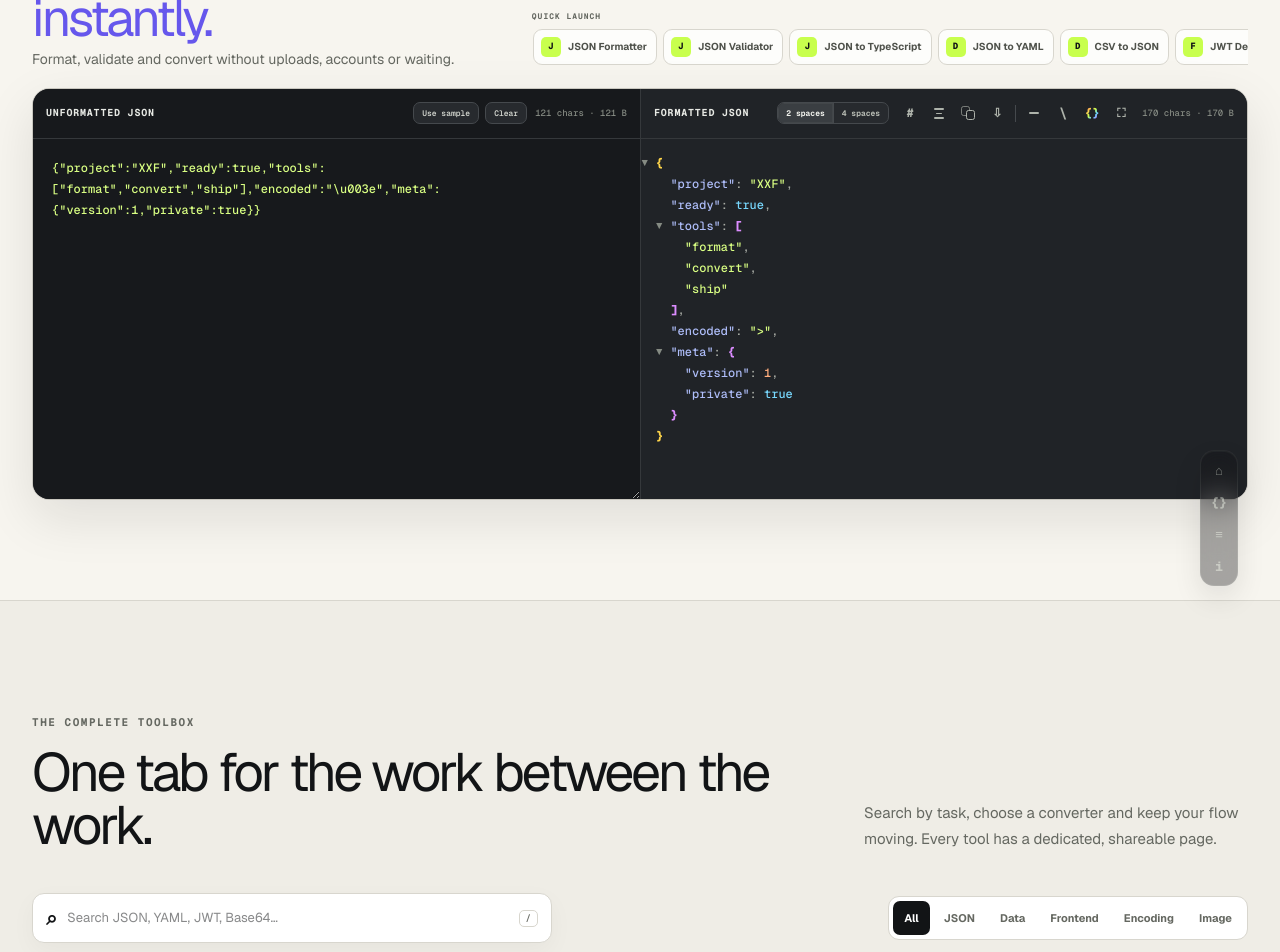
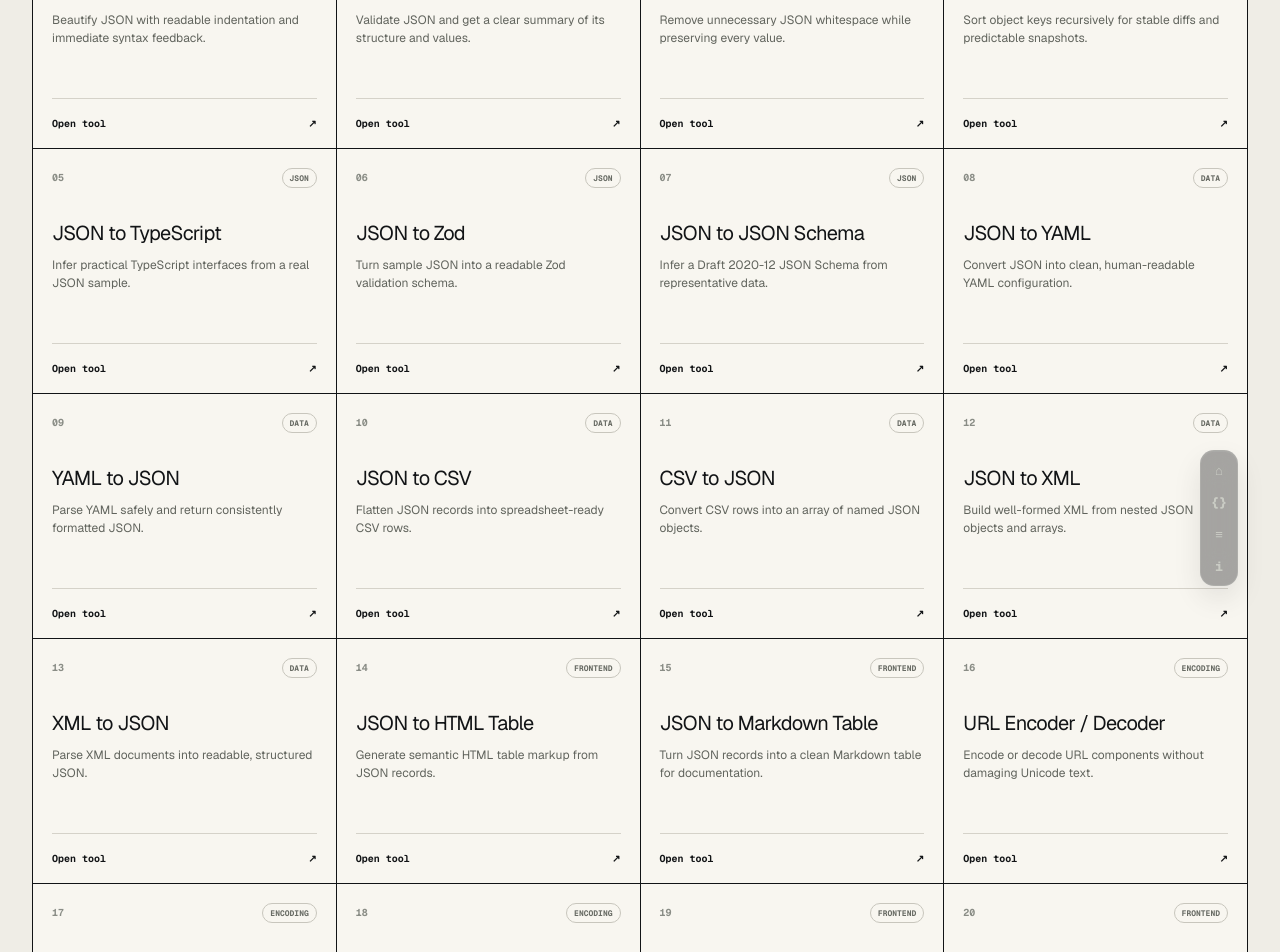
Before and after one commit to sufaith/xxf-json-frontend-toolbox, a Next.js app: page / in a window 1280 px wide. Shown: the part 200-1152 px from the top of the page. Built offline with nearby package versions, Linux system fonts and the light colour scheme.

Commit message:
Simplify homepage to tool catalog

```diff
--- a/app/globals.css
+++ b/app/globals.css
@@ -226,6 +226,12 @@ button, select { cursor: pointer; }
 .editor-panel--output:fullscreen { width: 100vw; height: 100vh; border: 0; background: #202327; }
 .editor-panel--output:fullscreen .output-viewer { height: calc(100svh - 64px) !important; }
 
+.home-tool-directory { min-height: 100svh; background: #efede6; padding-block: 24px 72px; }
+.home-tool-directory__inner { display: grid; gap: 0; }
+.home-tool-directory + .site-footer { display: none; }
+.home-tool-directory .tool-explorer__bar { position: sticky; top: 0; z-index: 12; margin-bottom: 18px; padding-block: 8px; background: rgba(239,237,230,.9); backdrop-filter: blur(14px); }
+.home-tool-directory .category-tabs { width: 100%; }
+.home-tool-directory .category-tabs button { flex: 1 1 0; }
 .tool-explorer__bar { display: flex; align-items: center; justify-content: space-between; gap: 16px; margin-bottom: 23px; }
 .search-box { flex: 1; max-width: 520px; display: flex; align-items: center; gap: 10px; border: 1px solid var(--line); border-radius: 12px; background: white; padding: 0 13px; box-shadow: 0 8px 24px rgba(18,20,22,.04); }
 .search-box > span { font: 800 20px/1 var(--font-mono), monospace; }
@@ -414,6 +420,9 @@ button, select { cursor: pointer; }
   .editor-panel textarea, .output-viewer { height: 245px; }
   .tool-page-workbench { width: calc(100% - 14px); min-height: calc(100svh - 56px); align-items: start; margin-inline: 7px; padding-block: 6px; }
   .tool-page-workbench .editor-panel textarea, .tool-page-workbench .output-viewer { height: clamp(300px, calc(100svh - 165px), 560px); }
+  .home-tool-directory { min-height: calc(100svh - 56px); padding-block: 8px 28px; }
+  .home-tool-directory .tool-explorer__bar { margin-bottom: 10px; padding-block: 5px; }
+  .home-tool-directory .category-tabs button { flex: 0 0 auto; }
   .tool-explorer__bar { align-items: stretch; flex-direction: column; }
   .search-box { max-width: none; }
   .category-tabs { overflow-x: auto; }
--- a/app/page.tsx
+++ b/app/page.tsx
@@ -1,54 +1,21 @@
 import type { Metadata } from "next";
-import Link from "next/link";
 import { ToolExplorer } from "@/components/ToolExplorer";
-import { ToolWorkbench } from "@/components/ToolWorkbench";
-import { guides } from "@/lib/guides";
 import { tools } from "@/lib/tools";
 
 export const metadata: Metadata = {
-  title: "JSON Formatter & Frontend Developer Tools",
+  title: "Browser Tools for JSON, Frontend & Images",
   description:
-    "Format, validate and convert JSON, YAML, CSV, XML, TypeScript, Zod, Base64, JWT and frontend data in your browser. Free and private.",
+    "Browse 25 free JSON, data, frontend, encoding and image tools that run privately in your browser.",
   alternates: { canonical: "/" },
 };
 
-const faqs = [
-  {
-    question: "Are XXF developer tools free?",
-    answer: "Yes. Every converter is free to use without an account, watermark or daily limit.",
-  },
-  {
-    question: "Does XXF upload my JSON or tokens?",
-    answer:
-      "No. Transformations run inside your browser tab. XXF does not receive, store or inspect your source data.",
-  },
-  {
-    question: "Which JSON conversions are supported?",
-    answer:
-      "XXF supports formatting, validation, minification, key sorting and conversion to TypeScript, Zod, JSON Schema, YAML, CSV, XML, HTML and Markdown.",
-  },
-  {
-    question: "Can I use XXF on a phone or tablet?",
-    answer:
-      "Yes. The editor, tool search and converter pages are responsive and work with touch, keyboards and modern mobile browsers.",
-  },
-];
-
 export default function Home() {
-  const quickTools = ["json-formatter", "json-validator", "json-to-typescript", "json-to-yaml", "csv-to-json", "jwt-decoder"]
-    .map((slug) => tools.find((tool) => tool.slug === slug))
-    .filter((tool): tool is (typeof tools)[number] => Boolean(tool));
   const websiteSchema = {
     "@context": "https://schema.org",
     "@type": "WebSite",
     name: "XXF Tools",
     url: "https://www.xxf.app/",
     description: "Private browser-based JSON, frontend and image tools.",
-    potentialAction: {
-      "@type": "SearchAction",
-      target: "https://www.xxf.app/?q={search_term_string}",
-      "query-input": "required name=search_term_string",
-    },
   };
   const appSchema = {
     "@context": "https://schema.org",
@@ -60,87 +27,14 @@ export default function Home() {
     offers: { "@type": "Offer", price: "0", priceCurrency: "USD" },
     featureList: tools.map((tool) => tool.name),
   };
-  const faqSchema = {
-    "@context": "https://schema.org",
-    "@type": "FAQPage",
-    mainEntity: faqs.map((item) => ({
-      "@type": "Question",
-      name: item.question,
-      acceptedAnswer: { "@type": "Answer", text: item.answer },
-    })),
-  };
 
   return (
-    <main>
+    <main className="home-tool-directory">
       <script type="application/ld+json" dangerouslySetInnerHTML={{ __html: JSON.stringify(websiteSchema) }} />
       <script type="application/ld+json" dangerouslySetInnerHTML={{ __html: JSON.stringify(appSchema) }} />
-      <script type="application/ld+json" dangerouslySetInnerHTML={{ __html: JSON.stringify(faqSchema) }} />
-
-      <section className="workspace-hero" id="playground">
-        <div className="workspace-hero__inner shell">
-          <div className="workspace-intro">
-            <div>
-              <div className="hero__badge"><span /> {tools.length} tools · local by default</div>
-              <h1>Choose a tool. <em>Start instantly.</em></h1>
-              <p>Format, validate and convert without uploads, accounts or waiting.</p>
-            </div>
-            <div className="quick-launch" aria-label="Quick launch tools">
-              <span>Quick launch</span>
-              <div>{quickTools.map((tool) => <Link key={tool.slug} href={`/tools/${tool.slug}/`}><b>{tool.category.slice(0, 1)}</b>{tool.name}</Link>)}</div>
-            </div>
-          </div>
-          <ToolWorkbench initialSlug="json-formatter" compact />
-        </div>
-      </section>
-
-      <section className="section section--tint" id="tools">
-        <div className="shell">
-          <div className="section-heading section-heading--split">
-            <div><span className="kicker">The complete toolbox</span><h2>One tab for the work between the work.</h2></div>
-            <p>Search by task, choose a converter and keep your flow moving. Every tool has a dedicated, shareable page.</p>
-          </div>
-          <ToolExplorer />
-        </div>
-      </section>
-
-      <section className="section shell">
-        <div className="trust-grid">
-          <article className="trust-card trust-card--dark"><span>01</span><h3>Private by architecture</h3><p>Your source text stays in memory inside the current browser tab. There is no upload queue, account database or server-side conversion.</p><b>0 bytes sent →</b></article>
-          <article className="trust-card"><span>02</span><h3>Built for real data</h3><p>Standards-based parsers handle quoted CSV fields, YAML structures, XML attributes and Unicode-safe Base64.</p><b>Reliable parsers →</b></article>
-          <article className="trust-card trust-card--accent"><span>03</span><h3>Fast handoff</h3><p>Copy the result, download a correctly named file or jump straight to the reverse converter.</p><b>Input → output → shipped</b></article>
-        </div>
-      </section>
-
-      <section className="section shell" id="guides">
-        <div className="section-heading section-heading--split">
-          <div><span className="kicker">Practical field notes</span><h2>Use the format. Understand the edges.</h2></div>
-          <p>Concise guides for safer conversions, stronger type boundaries and fewer “why did this parse differently?” moments.</p>
-        </div>
-        <div className="guide-grid">
-          {guides.map((guide, index) => (
-            <Link className="guide-card" href={`/guides/${guide.slug}/`} key={guide.slug}>
-              <span>{String(index + 1).padStart(2, "0")} · {guide.readTime}</span>
-              <h3>{guide.title}</h3>
-              <p>{guide.description}</p>
-              <b>Read guide ↗</b>
-            </Link>
-          ))}
-        </div>
-      </section>
-
-      <section className="section section--faq">
-        <div className="shell faq-layout">
-          <div><span className="kicker">Questions, parsed</span><h2>Small answers to common edge cases.</h2><p>Still deciding? Start with the formatter—your input never leaves the browser.</p></div>
-          <div className="faq-list">
-            {faqs.map((item) => <details key={item.question}><summary>{item.question}<span>+</span></summary><p>{item.answer}</p></details>)}
-          </div>
-        </div>
-      </section>
-
-      <section className="closing-cta shell">
-        <span className="kicker">Ready when your payload isn’t</span>
-        <h2>Make messy data useful.</h2>
-        <Link className="primary-button primary-button--large" href="/tools/json-formatter/">Open JSON Formatter <span>↗</span></Link>
+      <h1 className="sr-only">XXF browser tools</h1>
+      <section className="home-tool-directory__inner shell" id="tools" aria-label="XXF tools">
+        <ToolExplorer />
       </section>
     </main>
   );
--- a/components/ToolExplorer.tsx
+++ b/components/ToolExplorer.tsx
@@ -1,33 +1,27 @@
 "use client";
 
 import Link from "next/link";
-import { useMemo, useState } from "react";
+import { useState } from "react";
 import { categories, tools, type ToolCategory } from "@/lib/tools";
 
 export function ToolExplorer() {
-  const [query, setQuery] = useState("");
   const [category, setCategory] = useState<ToolCategory | "All">("All");
-  const filtered = useMemo(() => {
-    const normalized = query.trim().toLowerCase();
-    return tools.filter((tool) => {
-      const matchesCategory = category === "All" || tool.category === category;
-      const matchesQuery = !normalized || `${tool.name} ${tool.description} ${tool.keywords.join(" ")}`.toLowerCase().includes(normalized);
-      return matchesCategory && matchesQuery;
-    });
-  }, [category, query]);
+  const filtered = category === "All" ? tools : tools.filter((tool) => tool.category === category);
 
   return (
     <div className="tool-explorer">
       <div className="tool-explorer__bar">
-        <label className="search-box">
-          <span aria-hidden="true">⌕</span>
-          <span className="sr-only">Search tools</span>
-          <input value={query} onChange={(event) => setQuery(event.target.value)} placeholder="Search JSON, YAML, JWT, Base64…" />
-          <kbd>/</kbd>
-        </label>
         <div className="category-tabs" aria-label="Tool categories">
           {(["All", ...categories] as const).map((item) => (
-            <button type="button" key={item} onClick={() => setCategory(item)} className={category === item ? "is-active" : ""}>{item}</button>
+            <button
+              type="button"
+              key={item}
+              onClick={() => setCategory(item)}
+              className={category === item ? "is-active" : ""}
+              aria-pressed={category === item}
+            >
+              {item}
+            </button>
           ))}
         </div>
       </div>
@@ -44,7 +38,6 @@ export function ToolExplorer() {
           </Link>
         ))}
       </div>
-      {!filtered.length && <p className="empty-state">No matching tool yet. Try a broader search.</p>}
     </div>
   );
 }
```
Also changed, not shown: 1 other file (tests, documents, lock files or other folders).
